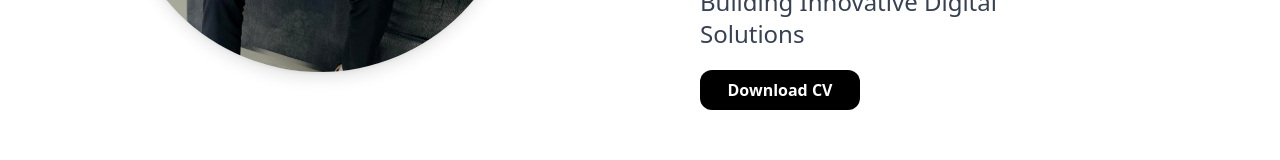
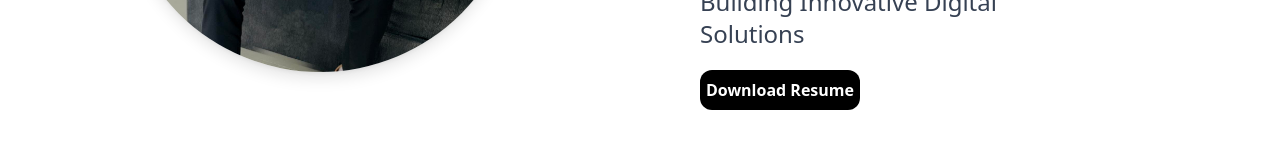
Before and after one commit to IrushaDilshan/Portfolio_N, a React (Vite) app in the folder Desktop/pp/My-Portfolio-main/: page / in a window 1280 px wide. Shown: the part 564-724 px from the top of the page. Built offline with nearby package versions, Linux system fonts and the light colour scheme.

Commit message:
Rename Download CV to Download Resume and set file name

```diff
--- a/Desktop/pp/My-Portfolio-main/src/Home.jsx
+++ b/Desktop/pp/My-Portfolio-main/src/Home.jsx
@@ -18,7 +18,7 @@ const Home = () => {
 
     const link = document.createElement("a");
     link.href = CV;
-    link.download = "irusha cv.pdf";
+    link.download = "Irusha_Dilshan_Resume.pdf";
     link.click();
 
   }
@@ -60,7 +60,7 @@ const Home = () => {
               Mobile App Specialist | MERN Stack Developer<br/> Building Innovative Digital Solutions
             </div>
 
-            <button onClick={downloadCV} className='bg-black text-white w-40 h-10 mt-5 rounded-xl cursor-pointer font-bold'>Download CV</button>
+            <button onClick={downloadCV} className='bg-black text-white w-40 h-10 mt-5 rounded-xl cursor-pointer font-bold'>Download Resume</button>
 
         </div>
 
```
